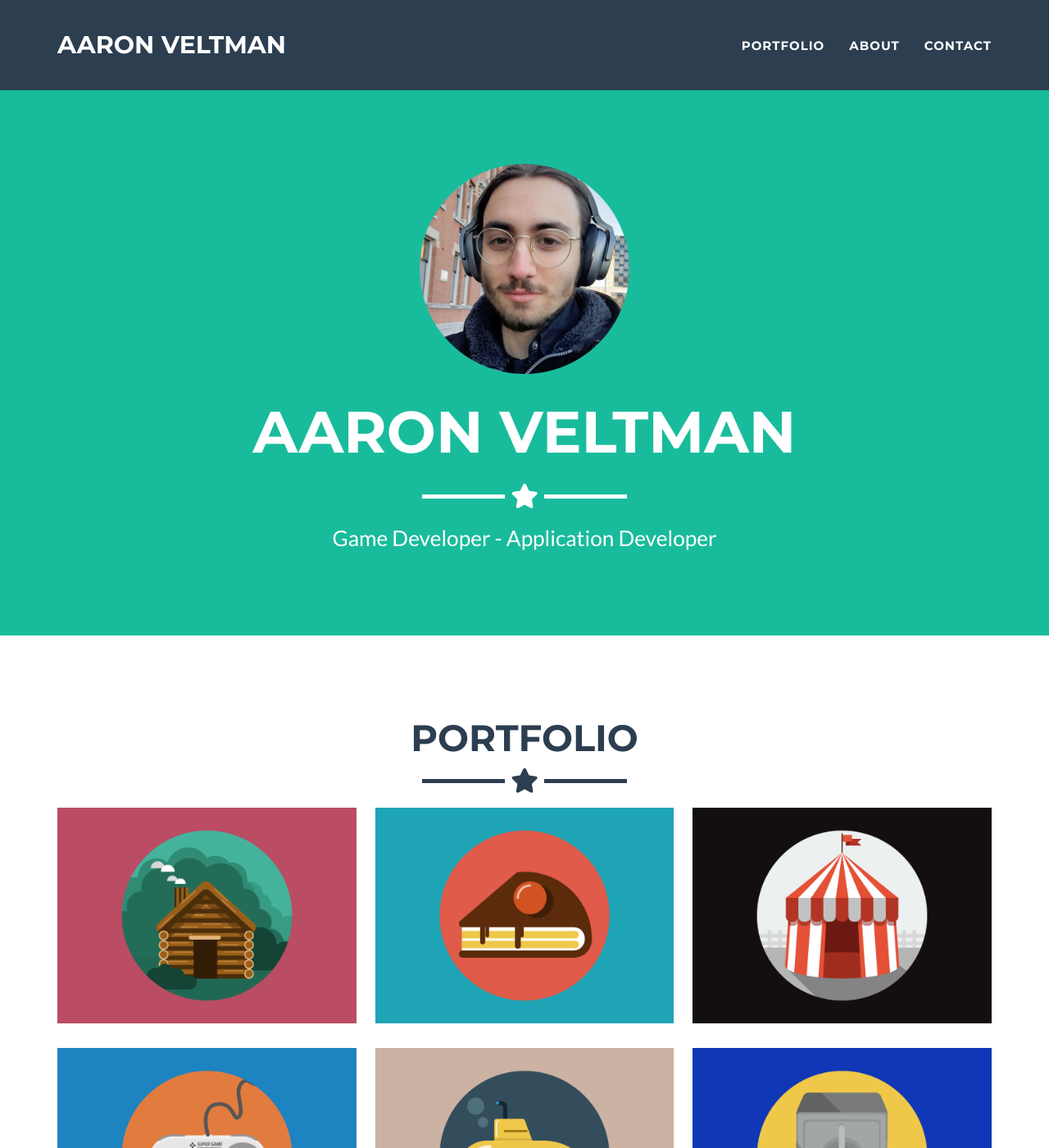
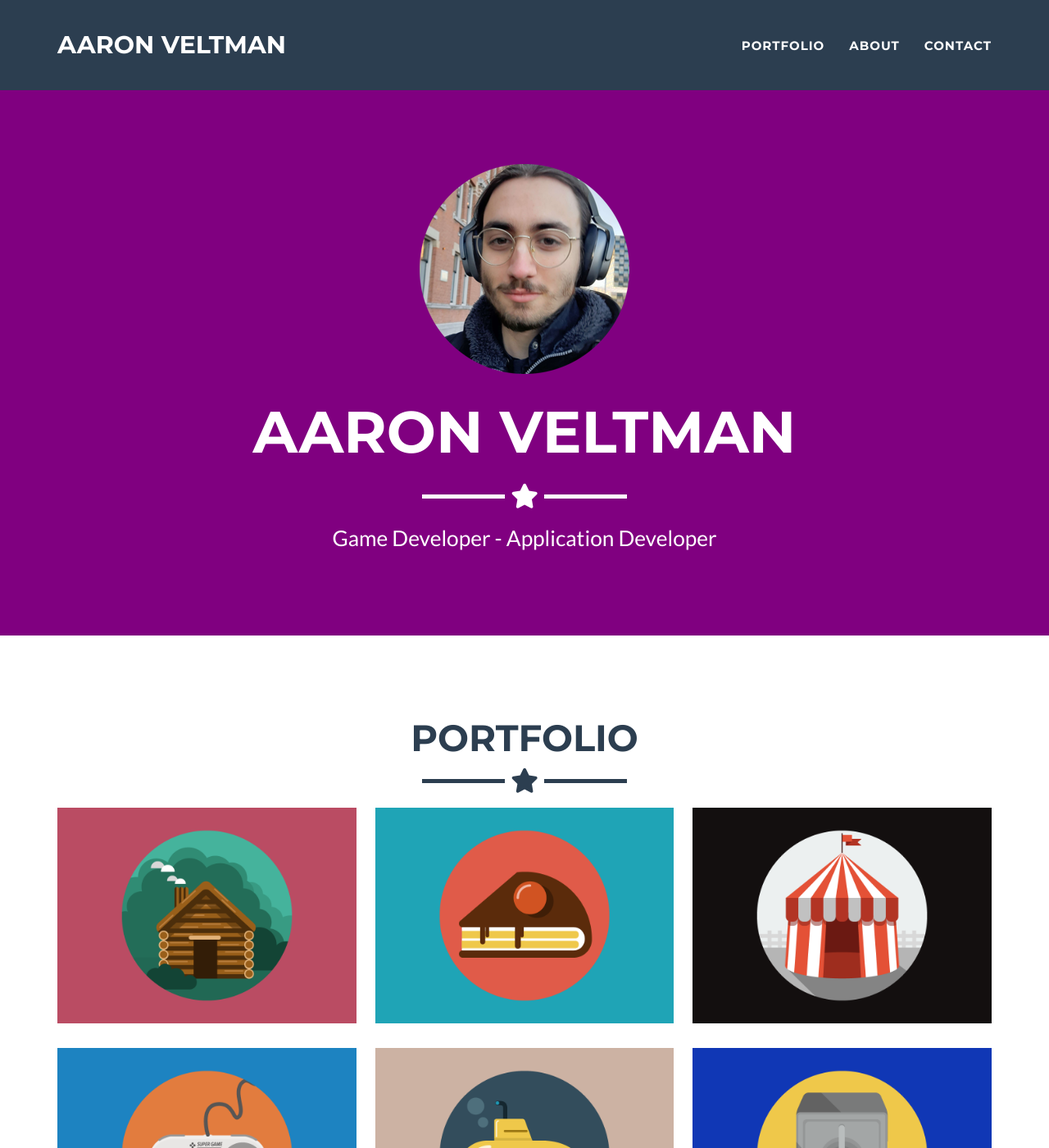
Before and after one commit to aaronvelt/aaronvelt.github.io, a Jekyll site: the page built from _posts/2014-07-18-project-1.markdown, in a window 1280 px wide and 1400 px high. Shown: the whole window at 82% size. Built offline with Jekyll 4.4.1, drawn with Linux system fonts in a browser that asks for light colours.

Commit message:
Update _config.yml

```diff
--- a/_config.yml
+++ b/_config.yml
@@ -25,7 +25,7 @@ disqus_shortname: myshortname
 
 # Color settings (hex-codes without the leading hash-tag)
 color:
-  primary: 18bc9c #80B3FF
+  primary: 800080 #80B3FF
   primary-rgb: "24,288,156" #"128,179,255"
   secondary: 2c3e50 #FD6E8A
   secondary-dark: 233140 #A2122F
```
